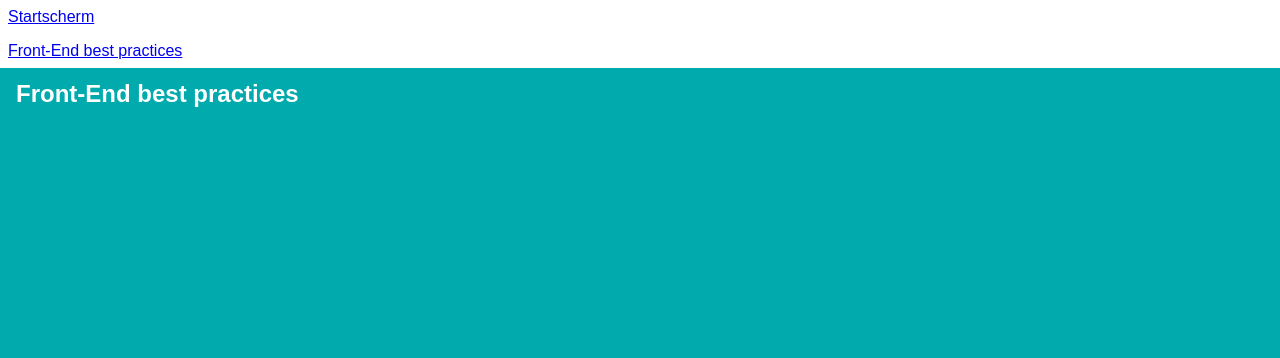
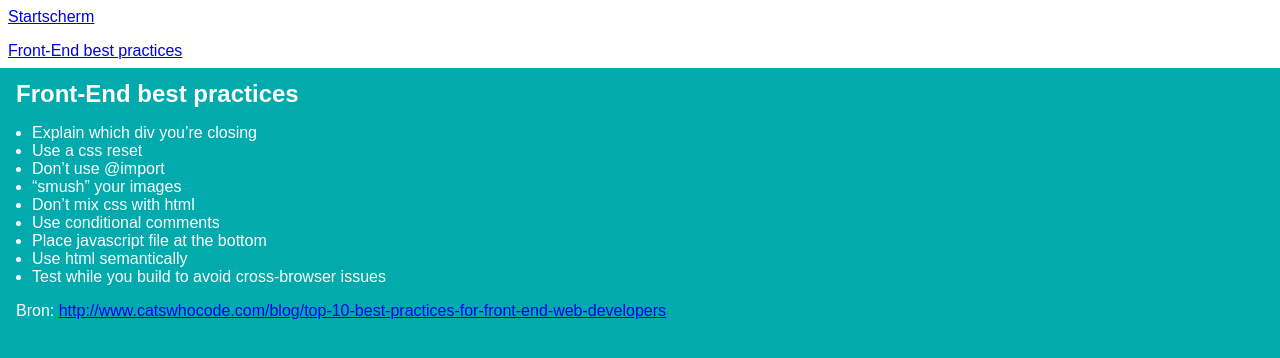
Before and after one commit to Wasknijper/MWD-WebAppFromScratch, a plain HTML site: page opdracht 5/index.html in a window 1280 px wide. Both pictures are taken after a click on the link "Front-End best practices". Drawn offline with Linux system fonts and the light colour scheme.

Commit message:
Added some content

```diff
--- a/opdracht 5/index.html
+++ b/opdracht 5/index.html
@@ -15,8 +15,27 @@
 			</ul>
 
 		</nav>
-		<section id="home" class="start"><h1>Startscherm</h1></section>
-		<section id="frontEndBestPractices" class="front-end"><h1>Front-End best practices</h1></section>
+		<section id="home" class="start">
+			<h1>Startscherm</h1>
+			<p> Welkom op het startscherm.</p>
+		</section>
+
+		<section id="frontEndBestPractices" class="front-end">
+			<h1>Front-End best practices</h1>
+			<ul>
+				<li>Explain which div you’re closing</li>
+				<li>Use a css reset</li>
+				<li>Don’t use @import</li>
+				<li>“smush” your images</li>
+				<li>Don’t mix css with html</li>
+				<li>Use conditional comments</li>
+				<li>Place javascript file at the bottom</li>
+				<li>Use html semantically</li>
+				<li>Test while you build to avoid cross-browser issues</li>
+			</ul>
+
+			<p> Bron: <a href="http://www.catswhocode.com/blog/top-10-best-practices-for-front-end-web-developers">http://www.catswhocode.com/blog/top-10-best-practices-for-front-end-web-developers</a> </p>
+		</section>
 	</body>
 
 	<script src="static/app.js"></script>
--- a/opdracht 5/static/style.css
+++ b/opdracht 5/static/style.css
@@ -11,9 +11,13 @@ nav{
 	width: 100%;
 }
 
-li {
+nav li {
 	padding: 0.5em;
 	list-style: none;
+}
+
+section ul {
+	padding: 1em;
 }
 
 section {
```
